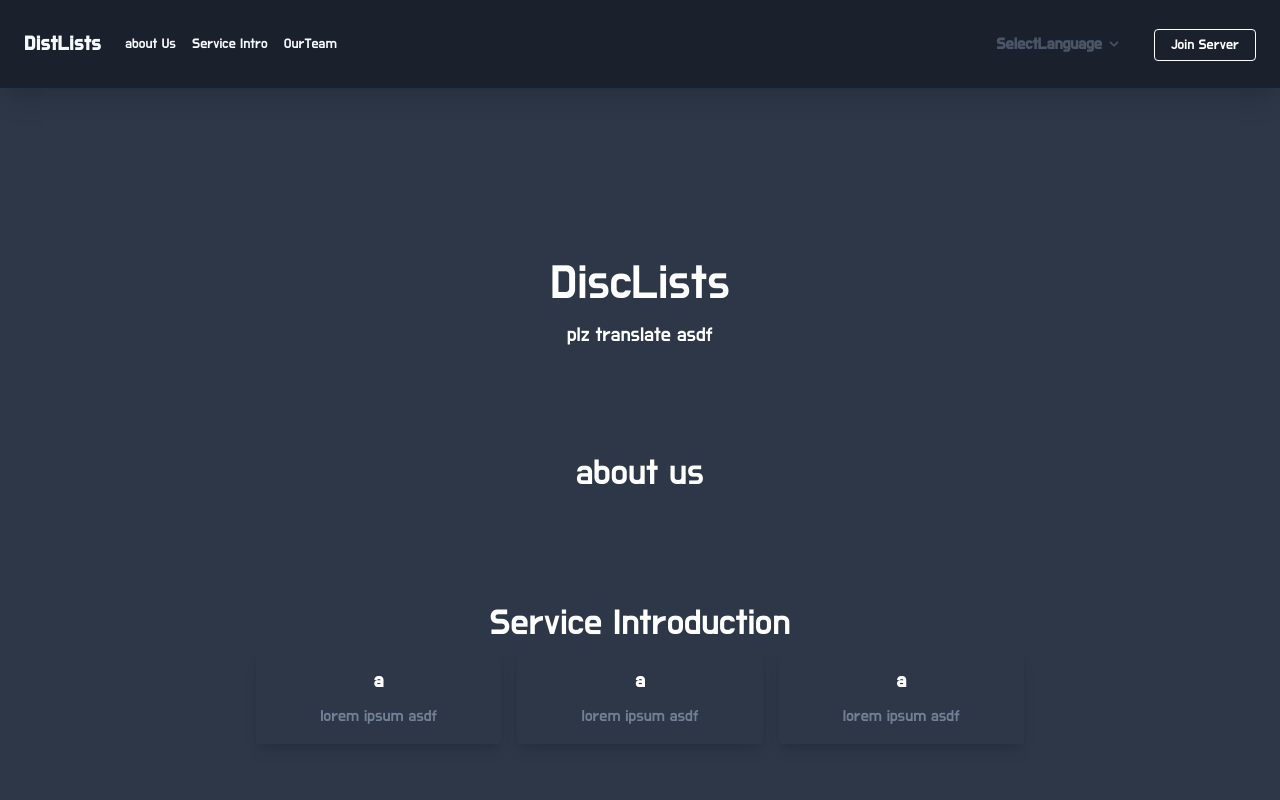
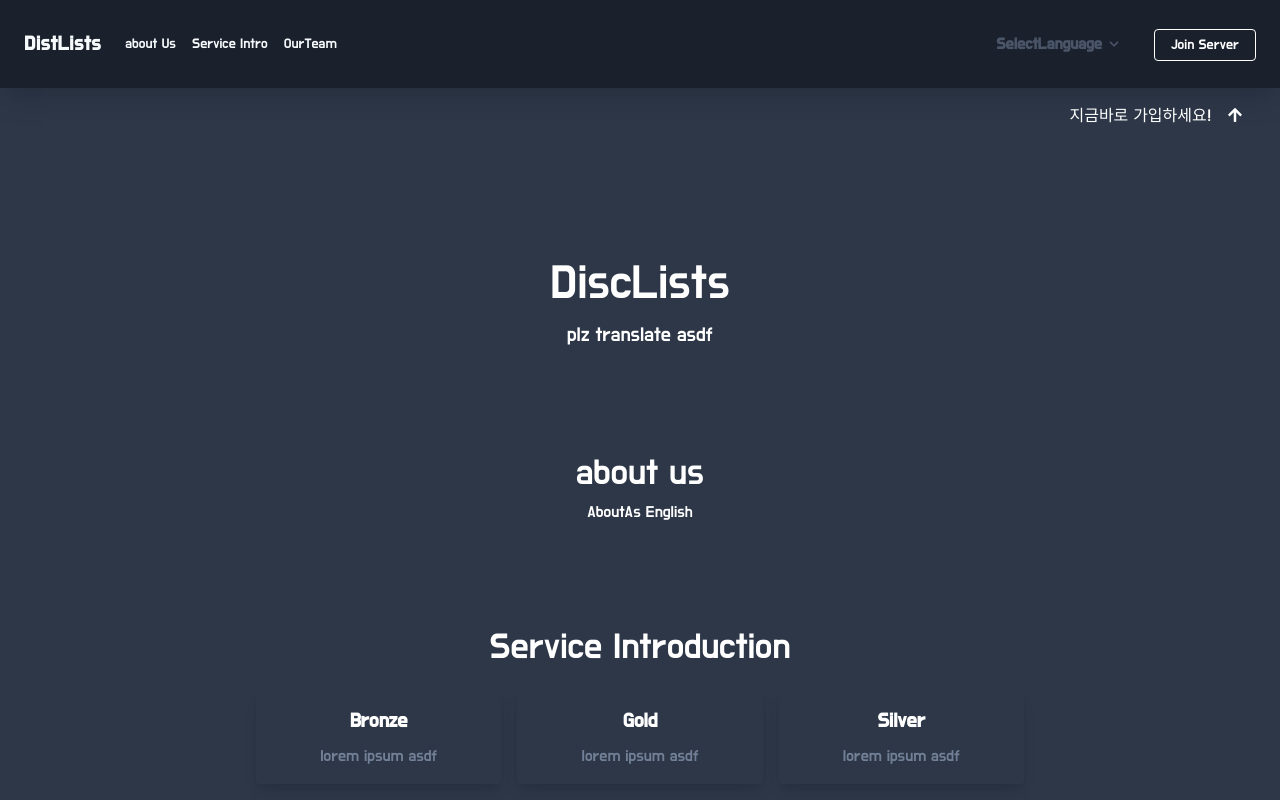
Before and after one commit to DiscLists/disclists-site, a Vue app: page /#/ in a window 1280 px wide. Shown: the top 800 px of the page. Built offline with nearby package versions, Linux system fonts and the light colour scheme.

Commit message:
do many things

```diff
--- a/package.json
+++ b/package.json
@@ -10,6 +10,10 @@
     "i18n:report": "vue-cli-service i18n:report --src './src/**/*.?(js|vue)' --locales './src/locales/**/*.json'"
   },
   "dependencies": {
+    "@fortawesome/fontawesome-svg-core": "^1.2.28",
+    "@fortawesome/free-regular-svg-icons": "^5.13.0",
+    "@fortawesome/free-solid-svg-icons": "^5.13.0",
+    "@fortawesome/vue-fontawesome": "^0.1.9",
     "@fullhuman/postcss-purgecss": "^2.1.0",
     "core-js": "^3.6.4",
     "tailwindcss": "^1.2.0",
--- a/src/App.vue
+++ b/src/App.vue
@@ -2,6 +2,7 @@
   <div id="app" class="bg-gray-800">
     <NavBar />
     <router-view />
+    <div class="text-center mt-8 py-4 text-white">&#169; 2020. DiscLists</div>
   </div>
 </template>
 
--- a/src/components/Navbar.vue
+++ b/src/components/Navbar.vue
@@ -82,7 +82,7 @@
         </div>
         <a
           href="https://discord.gg/bGkKVSj"
-          class="inline-block text-sm px-4 py-2 leading-none border rounded text-white border-white hover:border-transparent hover:text-teal-500 hover:bg-white mt-4 lg:mt-0"
+          class="inline-block text-sm px-4 py-2 leading-none border rounded text-white border-white hover:border-transparent hover:text-gray-800 hover:bg-white mt-4 lg:mt-0"
           >Join Server</a
         >
       </div>
--- a/src/components/ServiceInfoCard.vue
+++ b/src/components/ServiceInfoCard.vue
@@ -21,7 +21,7 @@ export default {
 .before-enter {
   opacity: 0;
   transform: scale(0.5) rotateZ(-25deg);
-  transition: all 1.6s ease-out;
+  transition: all 1.3s ease-out;
 }
 
 .enter {
--- a/src/locales/en.json
+++ b/src/locales/en.json
@@ -1,3 +1,4 @@
 {
-  "intro": "plz translate\nasdf"
+  "intro": "plz translate\nasdf",
+  "aboutus":"AboutAs English"
 }
--- a/src/locales/ko.json
+++ b/src/locales/ko.json
@@ -1,3 +1,4 @@
 {
-  "intro": "이것은 다양한 세계에서 소통하기 위해 만들어진 프로젝트입니다.- \n여러분들이 직접 채널을 창작하고 소통할 수 있으며 또한 홍보도 가능하며\n 모든 것이 자유로운 디스코드입니다. \n"
+  "intro": "이것은 다양한 세계에서 소통하기 위해 만들어진 프로젝트입니다.- \n여러분들이 직접 채널을 창작하고 소통할 수 있으며 또한 홍보도 가능하며\n 모든 것이 자유로운 디스코드입니다. \n",
+  "aboutus":"AboutAs Korean"
 }
--- a/src/main.js
+++ b/src/main.js
@@ -6,6 +6,16 @@ import store from './store'
 import '@/assets/styles/index.css'
 import ScrollAnimation from './ScrollAnimation'
 import i18n from './i18n'
+
+import { library } from '@fortawesome/fontawesome-svg-core'
+import { fas } from '@fortawesome/free-solid-svg-icons'
+import { far } from '@fortawesome/free-regular-svg-icons'
+import { FontAwesomeIcon } from '@fortawesome/vue-fontawesome'
+
+Vue.component('font-awesome-icon', FontAwesomeIcon)
+
+library.add(fas)
+library.add(far)
 
 Vue.config.productionTip = false
 
--- a/src/views/Home.vue
+++ b/src/views/Home.vue
@@ -7,21 +7,27 @@
           {{ $t('intro') }}
         </div>
       </div>
+      <span class="guide hidden lg:inline">
+        <span>지금바로 가입하세요!</span>
+        <font-awesome-icon icon="arrow-up" class="ml-4 w-4 h-4" />
+      </span>
     </div>
     <div id="aboutUs" class="mx-4 lg:mx-64 mt-24">
       <div class="text-center text-4xl">
         about us
       </div>
-      <div></div>
+      <div>
+        {{ $t('aboutus') }}
+      </div>
     </div>
     <div id="aboutUs" class="mx-4 lg:mx-64 mt-24">
       <div class="text-center text-4xl">
         Service Introduction
       </div>
-      <div class="lg:grid grid-cols-3 gap-4 flex justify-center">
-        <span v-for="(item, index) in serviceInfo" :key="index">
+      <div class="lg:grid grid-cols-3 gap-4 flex justify-center mt-4">
+        <div v-for="(item, index) in serviceInfo" :key="index">
           <ServiceInfoCard :data="item" />
-        </span>
+        </div>
       </div>
     </div>
     <div id="aboutUs" class="mx-4 lg:mx-64 mt-24">
@@ -42,28 +48,29 @@ export default {
   data: function() {
     return {
       serviceInfo: [
-        { name: 'a', description: 'lorem ipsum asdf', color: '' },
-        { name: 'a', description: 'lorem ipsum asdf', color: '' },
-        { name: 'a', description: 'lorem ipsum asdf', color: '' }
-      ],
-      introMessage: ''
+        { name: 'Bronze', description: 'lorem ipsum asdf', color: '' },
+        { name: 'Gold', description: 'lorem ipsum asdf', color: '' },
+        { name: 'Silver', description: 'lorem ipsum asdf', color: '' },
+        { name: 'Platinum', description: 'lorem ipsum asdf', color: '' },
+        { name: 'Diamonds', description: 'lorem ipsum asdf', color: '' },
+        { name: 'SsppHire', description: 'lorem ipsum asdf', color: '' }
+      ]
     }
   },
   components: {
     ServiceInfoCard
   },
-  mounted() {
-    this.introMessage = this.introMessage.replace(/\n/g, '<br />')
-  },
-  watch: {
-    introMessage() {
-      this.introMessage = this.introMessage.replace(/\n/g, '<br />')
-    }
-  }
+  mounted() {}
 }
 </script>
 
 <style>
+.guide {
+  position: absolute;
+  top: 13%;
+  right: 3%;
+}
+
 .fullWidth {
   width: 100vw;
 }
```
Also changed, not shown: 1 other file (tests, documents, lock files or other folders).
